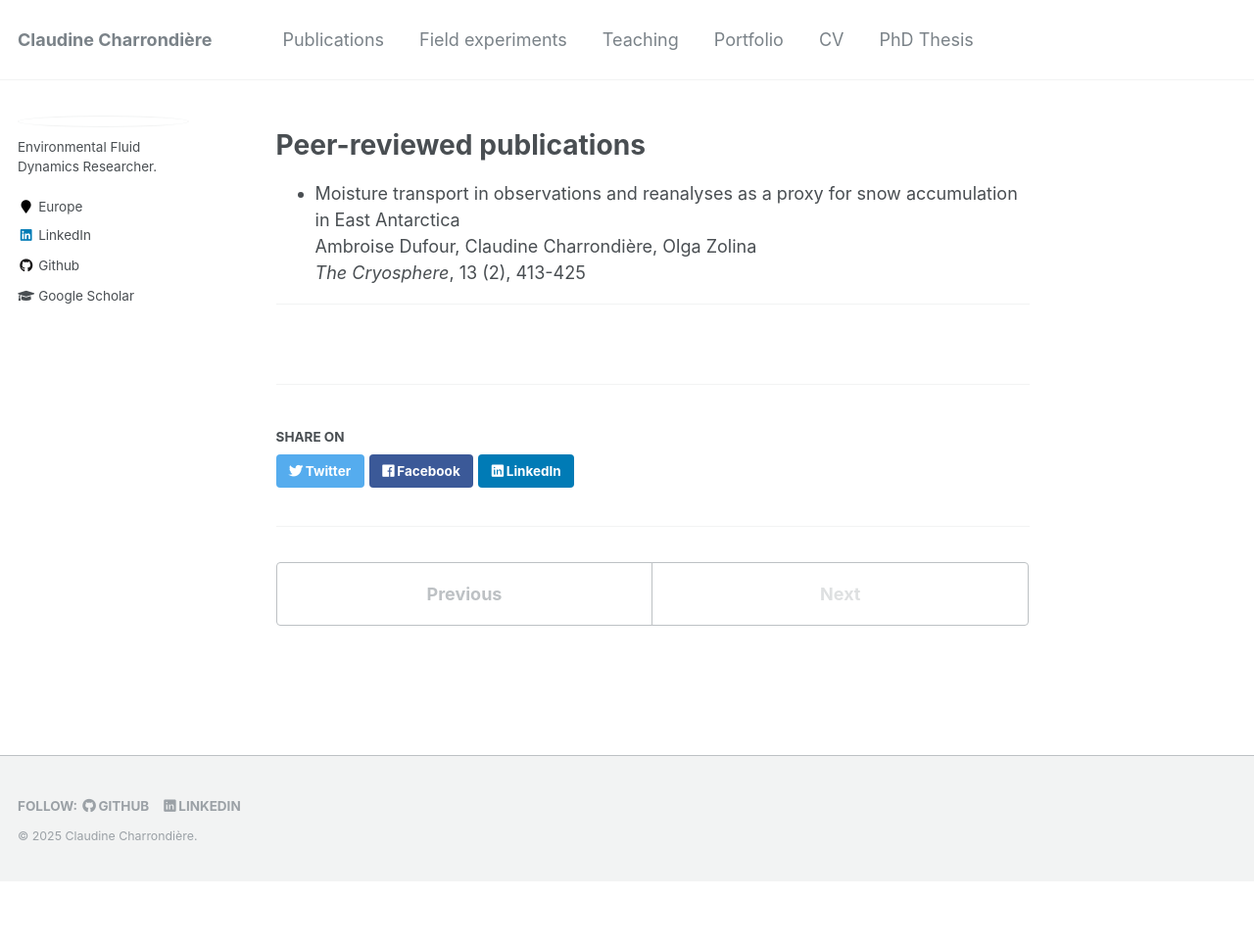
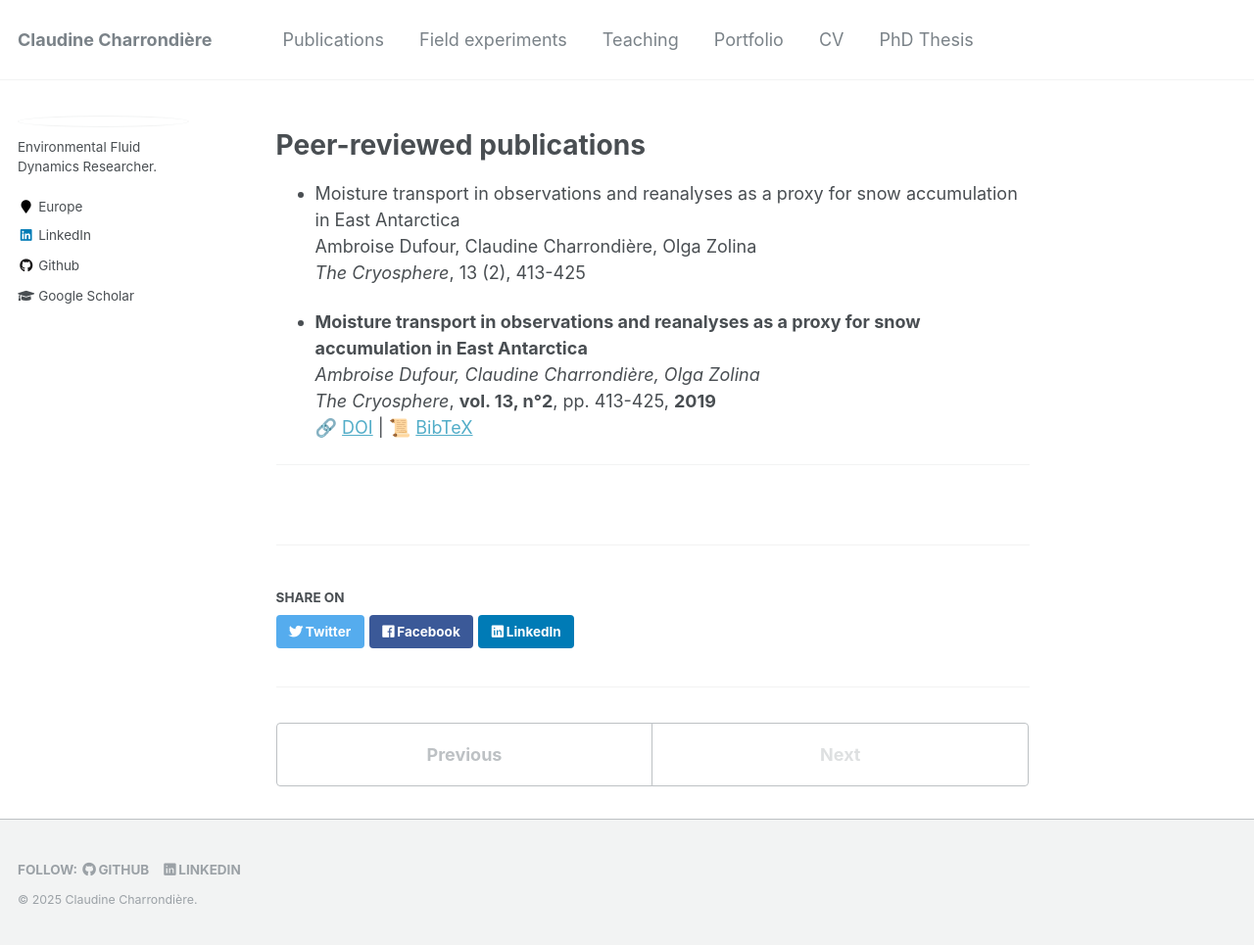
Before and after one commit to ClaudineCharrondiere/claudinecharrondiere.github.io, a Jekyll site: the page built from _publications/Publis.md, in a window 1280 px wide. Shown: the whole page at 98% size. Built offline with Jekyll 4.4.1, drawn with Linux system fonts in a browser that asks for light colours; before the commit the page ends 900 px from its top, so only the background shows below that.

Commit message:
mise a jour

```diff
--- a/_publications/Publis.md
+++ b/_publications/Publis.md
@@ -9,4 +9,12 @@ permalink: /publications/
 Ambroise Dufour, Claudine Charrondière, Olga Zolina
 *The Cryosphere*, 13 (2), 413-425
 
+
+- **Moisture transport in observations and reanalyses as a proxy for snow accumulation in East Antarctica**
+*Ambroise Dufour, Claudine Charrondière, Olga Zolina*
+*The Cryosphere*, **vol. 13, n°2**, pp. 413-425, **2019**
+🔗 [DOI](https://doi.org/example) | 📜 [BibTeX](/bibtex/dufour2019.bib)
+
+
+
 ---
```
